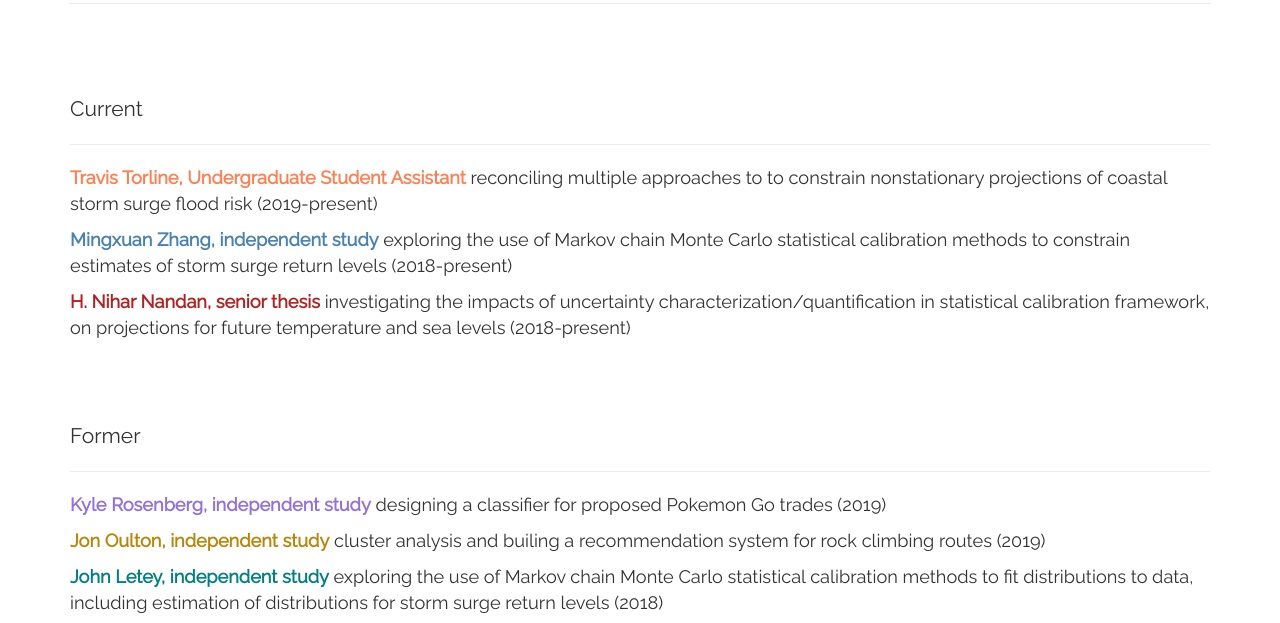
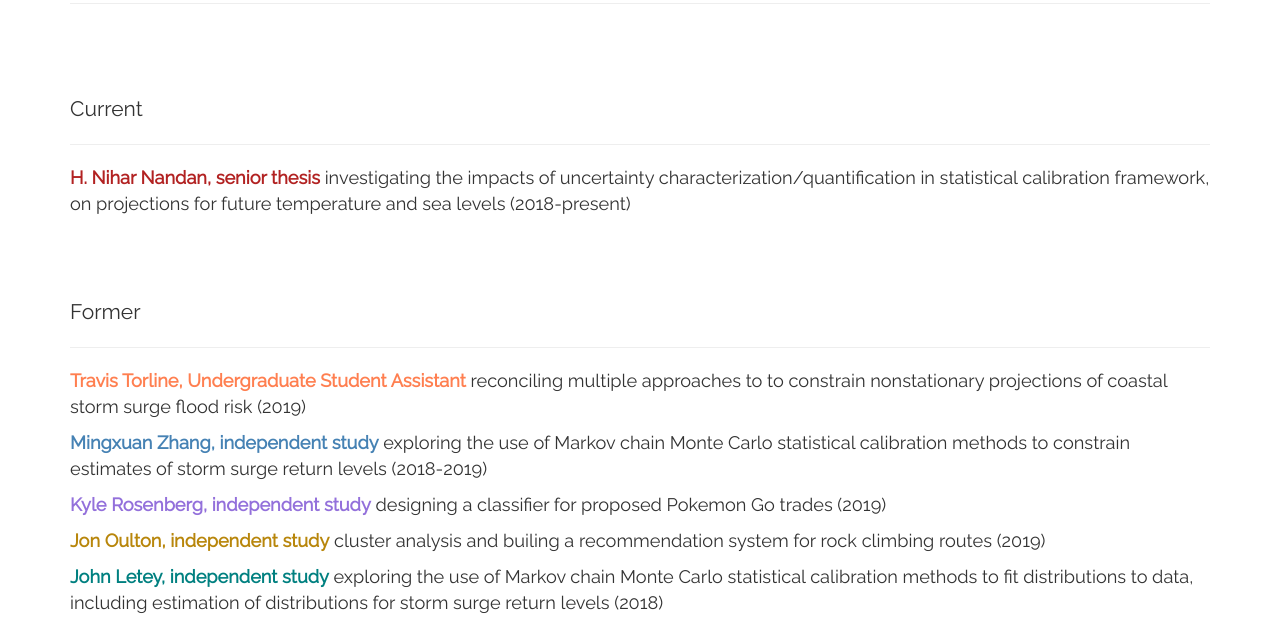
Before and after one commit to tonyewong/tonyewong.github.io, a plain HTML site: page students.html in a window 1280 px wide. Shown: the part 143-766 px from the top of the page. Drawn offline with nearby package versions, Linux system fonts and the light colour scheme.

Commit message:
Update students.html

```diff
--- a/students.html
+++ b/students.html
@@ -33,13 +33,6 @@
 						<div class="col-xs-12">
 							<span class="emphText">Current</span><hr>
 
-<p><span style="color:coral;font-weight:bold">Travis Torline, Undergraduate Student Assistant</span> reconciling multiple approaches to
-to constrain nonstationary projections of coastal storm surge flood risk (2019-present)</p>
-
-<p><span style="color:steelblue;font-weight:bold">Mingxuan Zhang, independent study</span> exploring the use
-of Markov chain Monte Carlo statistical calibration methods to constrain estimates of storm surge return
-levels (2018-present)</p>
-
 <p><span style="color:firebrick;font-weight:bold">H. Nihar Nandan, senior thesis</span> investigating the
 impacts of uncertainty characterization/quantification in statistical calibration framework, on projections
 for future temperature and sea levels (2018-present)</p>
@@ -55,6 +48,13 @@ for future temperature and sea levels (2018-present)</p>
 					<div class="row">
 						<div class="col-xs-12">
 							<span class="emphText">Former</span><hr>
+
+<p><span style="color:coral;font-weight:bold">Travis Torline, Undergraduate Student Assistant</span> reconciling multiple approaches to
+to constrain nonstationary projections of coastal storm surge flood risk (2019)</p>
+
+<p><span style="color:steelblue;font-weight:bold">Mingxuan Zhang, independent study</span> exploring the use
+of Markov chain Monte Carlo statistical calibration methods to constrain estimates of storm surge return
+levels (2018-2019)</p>
 
 <p><span style="color:mediumpurple;font-weight:bold">Kyle Rosenberg, independent study</span> designing a classifier for proposed Pokemon Go trades (2019)</p>
 
```
